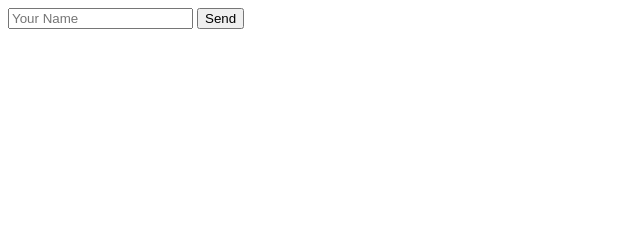
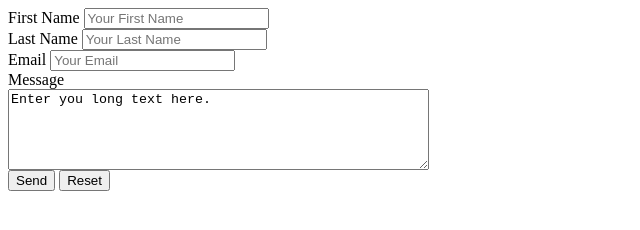
Before and after one commit to adwsmith-cs/htmlNotes, a plain HTML site: page forms.htm in a window 1280 px wide. Shown: the whole page, without its empty margins (0-640 px from the left). Drawn offline with Linux system fonts and the light colour scheme.

Commit message:
More Form Elements

```diff
--- a/forms.htm
+++ b/forms.htm
@@ -5,8 +5,20 @@
     </head>
     <body>
         <form action="https://formspree.io/f/mkgvaobw" method="post">
-            <input type="text" name="name" placeholder="Your Name" required>
+            <label>First Name</label>
+            <input type="text" name="fName" placeholder="Your First Name" required>
+            <br>
+            <label>Last Name</label>
+            <input type="text" name="lName" placeholder="Your Last Name" required>
+            <br>
+            <label>Email</label>
+            <input type="email" name="email" placeholder="Your Email" required>
+            <br>
+            <label>Message</label><br>
+            <textarea name="message" cols="50" rows="5"placeholder="Your Message">Enter you long text here.</textarea>
+            <br>
             <input type="submit" value="Send">
+            <input type="reset" value="Reset">
         </form>
 
     </body>
```
